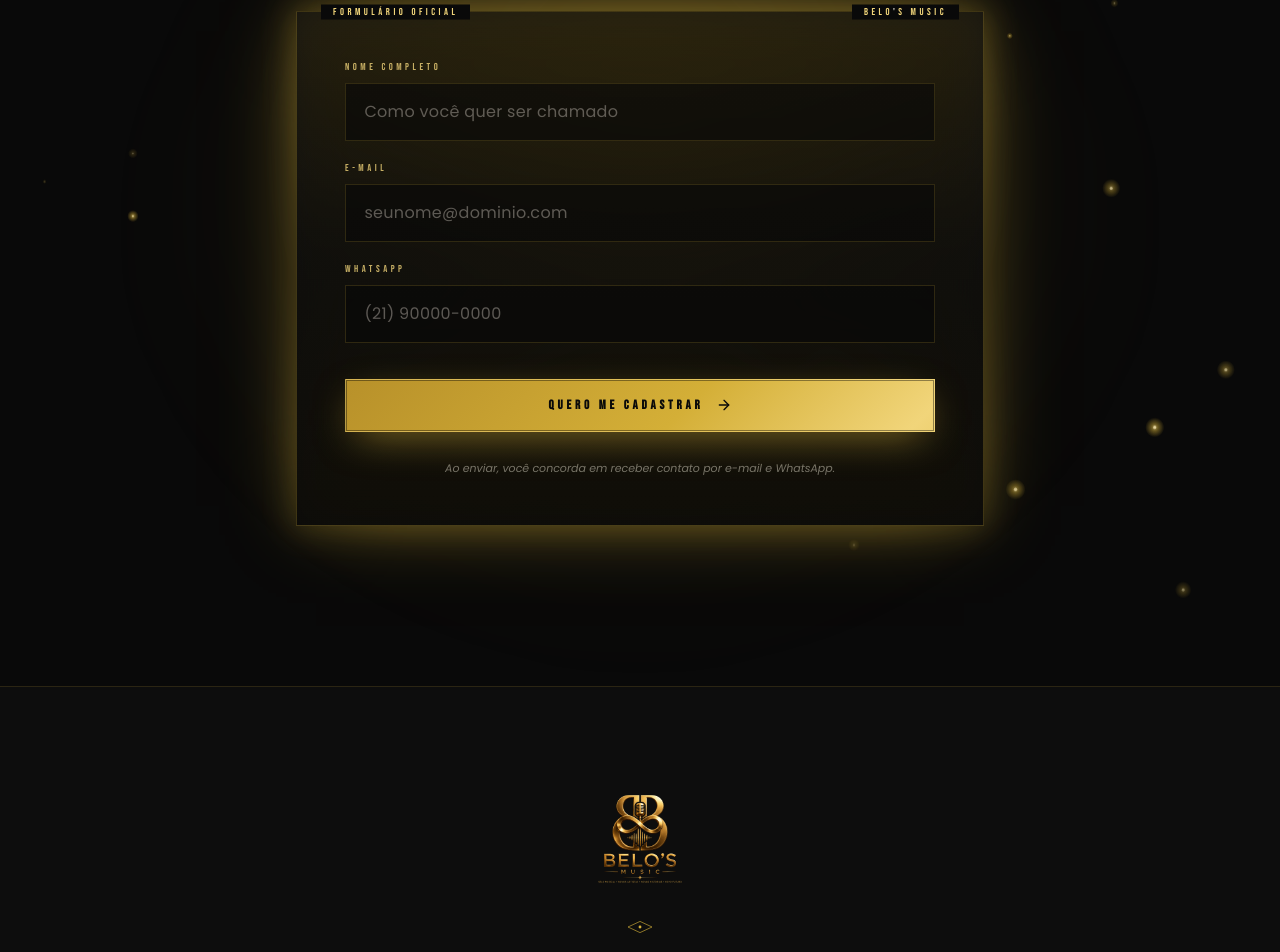
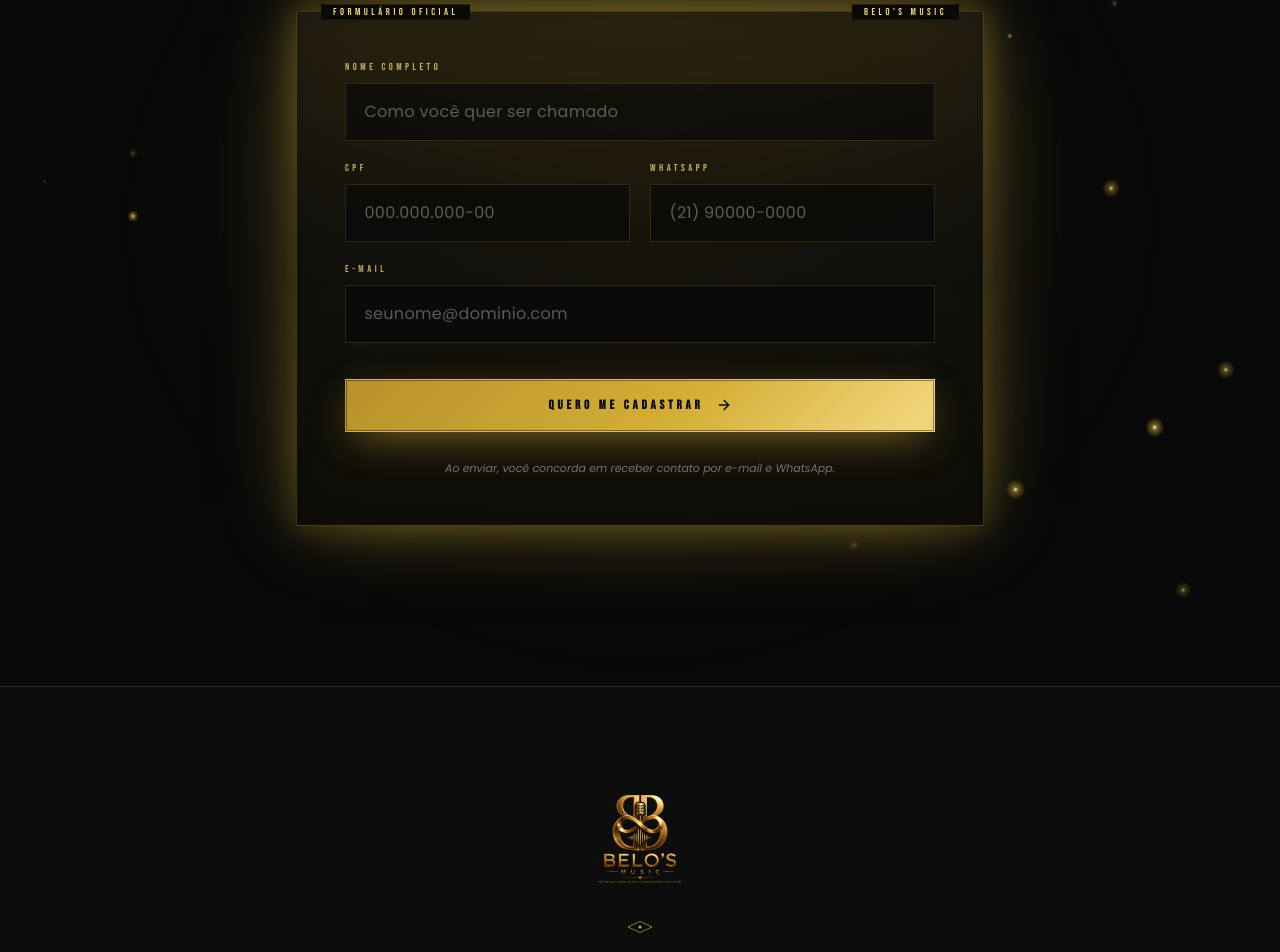
Before and after one commit to simplixTI/belo, a React (Vite) app: page / in a window 1280 px wide. Shown: the part 2649-3601 px from the top of the page. Built offline with nearby package versions, Linux system fonts and the light colour scheme; the HTML template or start-up script is replaced by a standard one; a web font is replaced by a local one.

Commit message:
feat(cadastro): add CPF field
Nome + (CPF + WhatsApp side-by-side on desktop) + Email. maskCPF
helper restored. CPF sent as form.cpf instead of empty string.

```diff
--- a/src/App.tsx
+++ b/src/App.tsx
@@ -25,6 +25,14 @@ function maskPhone(v: string) {
   if (d.length <= 2) return d
   if (d.length <= 7) return `(${d.slice(0, 2)}) ${d.slice(2)}`
   return `(${d.slice(0, 2)}) ${d.slice(2, 7)}-${d.slice(7)}`
+}
+
+function maskCPF(v: string) {
+  const d = v.replace(/\D/g, '').slice(0, 11)
+  return d
+    .replace(/(\d{3})(\d)/, '$1.$2')
+    .replace(/(\d{3})(\d)/, '$1.$2')
+    .replace(/(\d{3})(\d{1,2})$/, '$1-$2')
 }
 
 /* ─────────────────────────── Header ─────────────────────────── */
@@ -314,7 +322,7 @@ function Services() {
 /* ─────────────────────────── Cadastre-se ─────────────────────────── */
 
 function CadastreSe() {
-  const [form, setForm] = useState({ nome: '', email: '', tel: '' })
+  const [form, setForm] = useState({ nome: '', cpf: '', email: '', tel: '' })
   const [sent, setSent] = useState(false)
   const [submitting, setSubmitting] = useState(false)
   const [error, setError] = useState<string | null>(null)
@@ -327,7 +335,7 @@ function CadastreSe() {
       await fetch(INSCRICAO_ENDPOINT, {
         method: 'POST',
         headers: { 'Content-Type': 'text/plain;charset=utf-8' },
-        body: JSON.stringify({ ...form, cpf: '', origem: 'landing-institucional' }),
+        body: JSON.stringify({ ...form, origem: 'landing-institucional' }),
       })
       setSent(true)
     } catch {
@@ -413,17 +421,18 @@ function CadastreSe() {
                     placeholder="Como você quer ser chamado"
                   />
                 </div>
+                <div className="grid gap-5 sm:grid-cols-2">
                   <div className="grid gap-2">
                     <label className="font-display text-[10px] uppercase tracking-widest2 text-gold-light/80">
-                    E-mail
+                      CPF
                     </label>
                     <input
                       className="field"
                       required
-                    type="email"
-                    value={form.email}
-                    onChange={(e) => setForm({ ...form, email: e.target.value })}
-                    placeholder="seunome@dominio.com"
+                      inputMode="numeric"
+                      value={form.cpf}
+                      onChange={(e) => setForm({ ...form, cpf: maskCPF(e.target.value) })}
+                      placeholder="000.000.000-00"
                     />
                   </div>
                   <div className="grid gap-2">
@@ -437,6 +446,20 @@ function CadastreSe() {
                       value={form.tel}
                       onChange={(e) => setForm({ ...form, tel: maskPhone(e.target.value) })}
                       placeholder="(21) 90000-0000"
+                    />
+                  </div>
+                </div>
+                <div className="grid gap-2">
+                  <label className="font-display text-[10px] uppercase tracking-widest2 text-gold-light/80">
+                    E-mail
+                  </label>
+                  <input
+                    className="field"
+                    required
+                    type="email"
+                    value={form.email}
+                    onChange={(e) => setForm({ ...form, email: e.target.value })}
+                    placeholder="seunome@dominio.com"
                   />
                 </div>
                 <button
```
Lines whose indentation alone changed are shown as unchanged.
